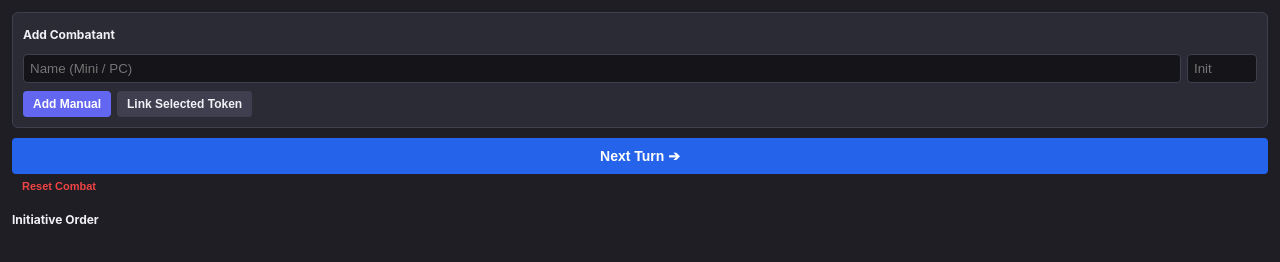
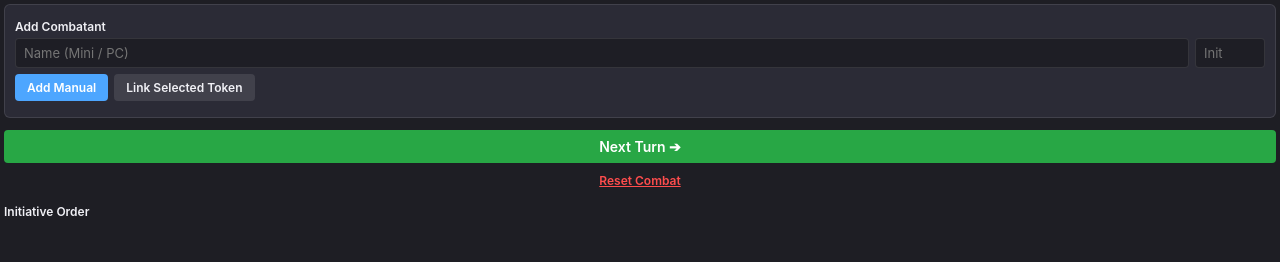
Before and after one commit to tylerjhendricks95-cpu/obe-manual-initiative-tracker, a website built with Vite: page index.html in a window 1280 px wide. Built offline with nearby package versions, Linux system fonts and the light colour scheme; what @owlbear-rodeo/sdk would draw is missing.

Commit message:
Refactor CSS variables and styles for consistency
Refactor CSS variables and styles for improved readability and consistency. Update background, text, and border colors, and adjust padding and margins for various elements.

```diff
--- a/style.css
+++ b/style.css
@@ -1,83 +1,231 @@
 :root {
-  --bg: #1e1e24;
+  --bg-color: #1e1e24;
   --panel-bg: #2b2b36;
-  --input-bg: #141419;
-  --border: #3f3f50;
-  --text: #f0f0f5;
-  --muted: #9a9ab0;
-  --accent: #6366f1;
-  --accent-hover: #4f46e5;
-  --active-turn: #2563eb;
-  --font: -apple-system, BlinkMacSystemFont, "Segoe UI", Roboto, sans-serif;
+  --text-color: #f0f0f5;
+  --muted: #a0a0b0;
+  --accent: #4da6ff;
+  --accent-hover: #3385ff;
+  --active-turn: rgba(77, 166, 255, 0.2);
+  --border-color: rgba(255, 255, 255, 0.1);
+  --danger: #ff4d4d;
 }
 
-* { box-sizing: border-box; margin: 0; padding: 0; }
-body { background: var(--bg); color: var(--text); font-family: var(--font); font-size: 13px; padding: 8px; }
+* {
+  box-sizing: border-box;
+  margin: 0;
+  padding: 0;
+  font-family: -apple-system, BlinkMacSystemFont, "Segoe UI", Roboto, Helvetica, Arial, sans-serif;
+}
 
-.app-container { display: flex; flex-direction: column; gap: 10px; }
-.nav-tabs { display: flex; border-bottom: 2px solid var(--border); }
-.tab-btn { flex: 1; background: none; border: none; color: var(--muted); padding: 8px; font-weight: bold; cursor: pointer; border-bottom: 2px solid transparent; }
-.tab-btn.active { color: var(--accent); border-bottom-color: var(--accent); }
-.tab-content { display: none; flex-direction: column; gap: 10px; }
-.tab-content.active { display: flex; }
+body {
+  background-color: var(--bg-color);
+  color: var(--text-color);
+  font-size: 14px;
+}
 
-.panel { background: var(--panel-bg); border: 1px solid var(--border); border-radius: 6px; padding: 10px; display: flex; flex-direction: column; gap: 8px; }
-.form-row { display: flex; gap: 6px; }
-input, textarea { background: var(--input-bg); border: 1px solid var(--border); color: var(--text); padding: 6px; border-radius: 4px; width: 100%; outline: none; }
-input:focus, textarea:focus { border-color: var(--accent); }
+.app-container {
+  padding: 12px;
+  max-width: 100%;
+}
 
-.btn { border: none; border-radius: 4px; padding: 6px 10px; font-weight: bold; cursor: pointer; font-size: 12px; }
-.btn-primary { background: var(--accent); color: white; }
-.btn-secondary { background: var(--border); color: var(--text); }
-.btn-accent { background: var(--active-turn); color: white; width: 100%; padding: 10px; font-size: 14px; }
-.btn-danger-link { background: none; color: #ef4444; font-size: 11px; cursor: pointer; border: none; }
+/* Tabs Navigation */
+.nav-tabs {
+  display: flex;
+  gap: 4px;
+  border-bottom: 1px solid var(--border-color);
+  margin-bottom: 12px;
+}
 
-.list-container { display: flex; flex-direction: column; gap: 6px; max-height: 300px; overflow-y: auto; }
-.card { background: var(--panel-bg); border: 1px solid var(--border); border-radius: 4px; padding: 8px; display: flex; justify-content: space-between; align-items: center; }
-.card.turn-active { border-left: 4px solid var(--accent); background: #232946; }
+.tab-btn {
+  flex: 1;
+  background: transparent;
+  border: none;
+  color: var(--muted);
+  padding: 8px 4px;
+  font-size: 12px;
+  font-weight: 600;
+  cursor: pointer;
+  border-bottom: 2px solid transparent;
+  transition: all 0.2s;
+}
+
+.tab-btn:hover {
+  color: var(--text-color);
+}
+
+.tab-btn.active {
+  color: var(--accent);
+  border-bottom-color: var(--accent);
+}
+
+.tab-content {
+  display: none;
+}
+
+.tab-content.active {
+  display: block;
+}
+
+/* Form Panels */
+.panel {
+  background: var(--panel-bg);
+  padding: 10px;
+  border-radius: 6px;
+  margin-bottom: 12px;
+  border: 1px solid var(--border-color);
+}
+
+h3 {
+  font-size: 14px;
+  font-weight: 600;
+  margin-bottom: 8px;
+  color: var(--text-color);
+}
+
+.form-row {
+  display: flex;
+  gap: 6px;
+  margin-bottom: 6px;
+}
+
+input, textarea {
+  width: 100%;
+  background: rgba(0, 0, 0, 0.3);
+  border: 1px solid var(--border-color);
+  color: var(--text-color);
+  padding: 6px 8px;
+  border-radius: 4px;
+  font-size: 13px;
+}
+
+input:focus, textarea:focus {
+  outline: 1px solid var(--accent);
+  border-color: var(--accent);
+}
+
+textarea {
+  resize: vertical;
+  min-height: 50px;
+  margin-bottom: 6px;
+}
+
+/* Buttons */
+.btn {
+  border: none;
+  border-radius: 4px;
+  padding: 6px 12px;
+  font-size: 12px;
+  font-weight: 600;
+  cursor: pointer;
+  transition: background 0.2s;
+}
+
+.btn-primary {
+  background: var(--accent);
+  color: #fff;
+}
+
+.btn-primary:hover {
+  background: var(--accent-hover);
+}
+
+.btn-secondary {
+  background: rgba(255, 255, 255, 0.1);
+  color: var(--text-color);
+}
+
+.btn-secondary:hover {
+  background: rgba(255, 255, 255, 0.2);
+}
+
+.btn-accent {
+  background: #28a745;
+  color: #fff;
+  width: 100%;
+  padding: 8px;
+  font-size: 14px;
+  margin-bottom: 6px;
+}
+
+.btn-accent:hover {
+  background: #218838;
+}
+
+.btn-danger-link {
+  background: transparent;
+  color: var(--danger);
+  width: 100%;
+  padding: 4px;
+  text-decoration: underline;
+}
 
 .btn-sm {
   padding: 2px 6px;
   font-size: 11px;
-  border-radius: 3px;
-  border: 1px solid rgba(255, 255, 255, 0.2);
-  background: rgba(255, 255, 255, 0.1);
-  color: #fff;
-  cursor: pointer;
 }
 
-.btn-sm:hover {
-  background: rgba(255, 255, 255, 0.25);
+.combat-actions {
+  margin-bottom: 12px;
 }
 
+/* Item Cards */
+.list-container {
+  display: flex;
+  flex-direction: column;
+  gap: 6px;
+  margin-top: 8px;
+}
+
+.card {
+  background: var(--panel-bg);
+  border: 1px solid var(--border-color);
+  border-radius: 6px;
+  padding: 8px;
+  transition: background 0.2s, border-color 0.2s;
+}
+
+.card.turn-active {
+  background: var(--active-turn);
+  border-color: var(--accent);
+  box-shadow: 0 0 8px rgba(77, 166, 255, 0.3);
+}
+
+/* Party Group Header */
 .group-header {
   display: flex;
   justify-content: space-between;
-  align-content: center;
-  margin-top: 15px;
+  align-items: center;
+  margin-top: 12px;
   border-bottom: 1px solid rgba(255, 255, 255, 0.2);
   padding-bottom: 4px;
 }
 
-/* Compact adjustments when viewed by a player */
+/* Monster Search */
+#search-monsters {
+  margin-bottom: 8px;
+}
+
+/* ==========================================================================
+   Player View Overrides (Applied when container has .player-view)
+   ========================================================================== */
+
 .app-container.player-view {
   padding: 4px;
 }
 
-/* Hide the tab navigation for players if you only want them seeing combat */
+/* Hide navigation tabs on player view */
 .app-container.player-view .nav-tabs {
   display: none;
 }
 
-/* Tighter initiative card layout */
-.app-container.player-view .card {
-  padding: 4px 8px;
-  margin-bottom: 4px;
-  font-size: 12px;
-}
-
-/* Smaller section titles */
+/* Compact headers and cards for players */
 .app-container.player-view h3 {
   font-size: 12px;
   margin: 4px 0;
 }
+
+.app-container.player-view .card {
+  padding: 6px 8px;
+  margin-bottom: 4px;
+  font-size: 12px;
+}
```
